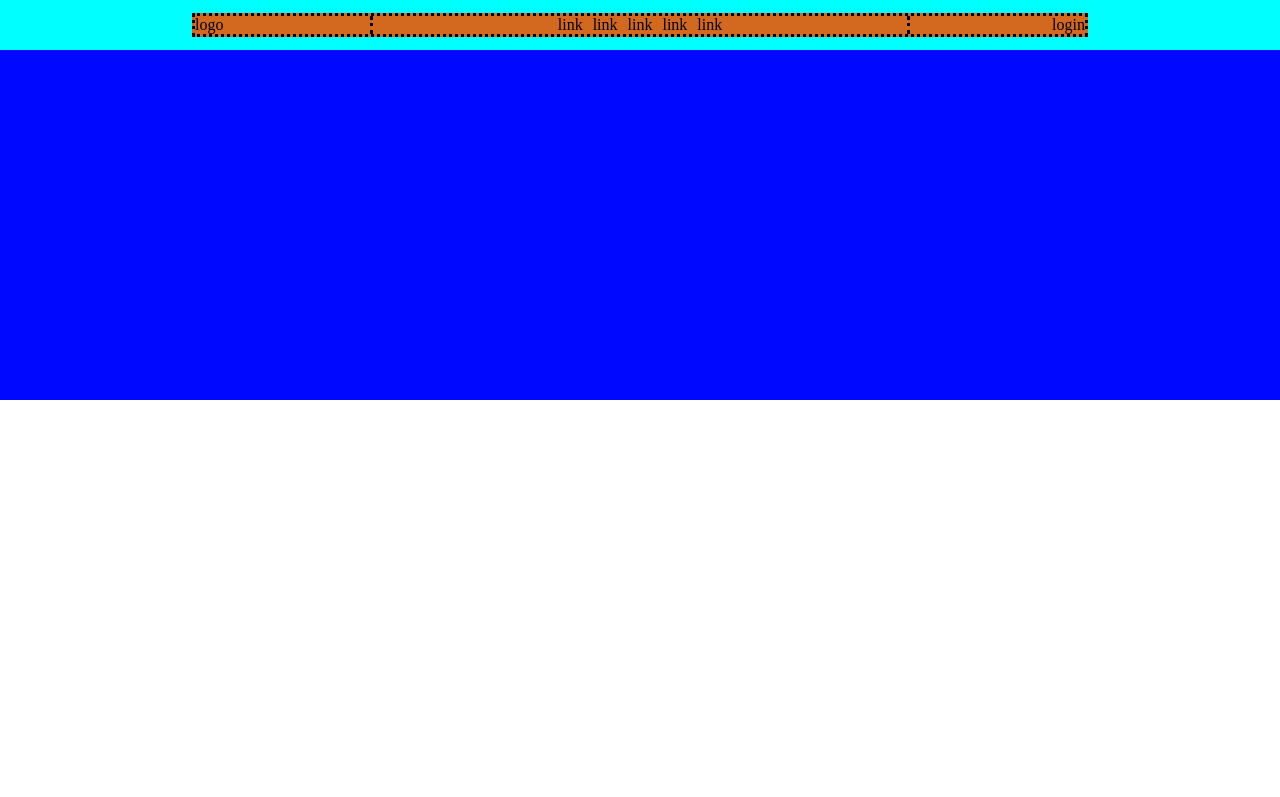
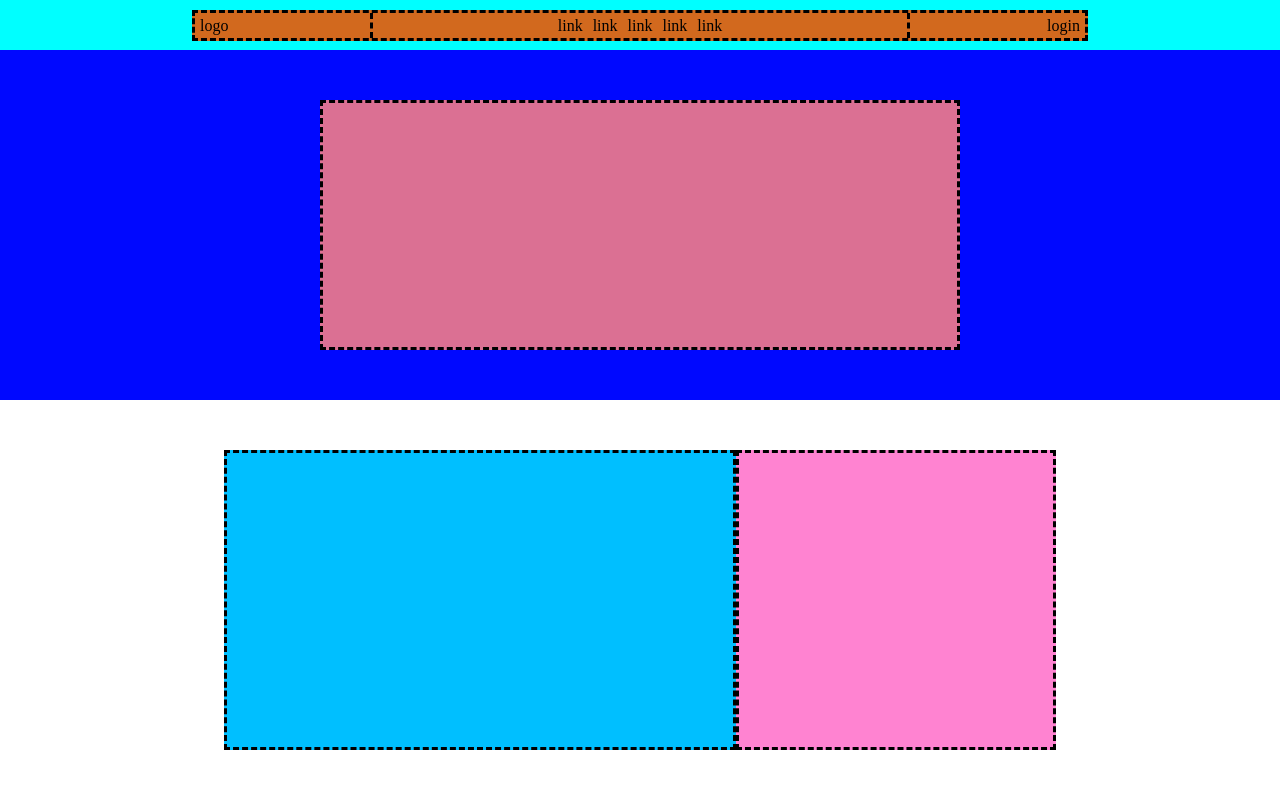
Before and after one commit to ValerioViteritti/htmlcss-struttura-discord, a plain HTML site: page index.html in a window 1280 px wide. Shown: the top 797 px of the page. Drawn offline with Linux system fonts and the light colour scheme.

Commit message:
layout main

```diff
--- a/css/style.css
+++ b/css/style.css
@@ -25,19 +25,20 @@ body{
 #nav{
     background-color: chocolate;
     width: 70%;
+    line-height: 25px;
     display: flex;
     justify-content: space-between;
-    border-style: dotted;
+    border-style: dashed;
 }
 #logo{
     width: 20%;
-    border-right-style: dotted;
+    border-right-style: dashed;
+    padding-left: 5px;
 
 }
 
 #nav ul{
     display: flex;
-
 }
 
 ul li{
@@ -45,10 +46,15 @@ ul li{
 
 }
 
+#nav a{
+    color: black;
+}
+
 #login{
     width: 20%;
-    border-left-style: dotted;
+    border-left-style: dashed;
     text-align: right;
+    padding-right: 5px;
 
 }
 
@@ -57,6 +63,16 @@ ul li{
 #header-sub-nav{
     background-color: rgb(0, 8, 255);
     height: 350px;
+    display: flex;
+    justify-content: center;
+    align-items: center;
+}
+
+#header-sub-nav div{
+    background-color: palevioletred;
+    width: 50%;
+    min-height: 250px;
+    border-style: dashed;
 
 }
 
@@ -66,20 +82,53 @@ ul li{
     background-color: rgb(255, 255, 255);
     height: 400px;
     display: flex;
+    justify-content: center;
+    align-items: center;
 
 }
+
+.big-blue{
+    background-color: deepskyblue;
+    min-height: 300px;
+    width: 40%;
+    border-style:  dashed;
+
+
+}
+
+.little-pink{
+    background-color: rgb(255, 131, 209);
+    min-height: 300px;
+    width: 25%;
+    border-style: dashed;
+
+}
+
+
 
 .section-main-cnt{
     background-color: rgb(127, 127, 127);
     height: 400px;
     display: flex;
+    justify-content: center;
+    align-items: center;
 
 }
 
 .section-main-down{
     background-color: rgb(127, 127, 127);
     height: 650px;
+    display: flex;
+    justify-content: center;
+    align-items: center;
 
+}
+
+.section-main-down div{
+    background-color: green;
+    min-height: 550px;
+    width: 65%;
+    border-style: dashed;
 }
 /* Regole del footer */
 
--- a/index.html
+++ b/index.html
@@ -11,18 +11,19 @@
     <header>
         <nav id="header-nav">
             <div id="nav">
-                <div id="logo">logo</div>
+                <div id="logo"><a href="#">logo</a></div>
                 <div>
                     <ul>
-                    <li>link</li>
-                    <li>link</li>
-                    <li>link</li>
-                    <li>link</li>
-                    <li>link</li>
+                    <li><a href="#">link</a></li>
+                    <li><a href="#">link</a></li>
+                    <li><a href="#">link</a></li>
+                    <li><a href="#">link</a></li>
+                    <li><a href="#">link</a></li>
+
                     </ul>
                 </div>
 
-                <div id="login">login</div>
+                <div id="login"><a href="#">login</a></div>
 
 
             </div>
@@ -30,6 +31,9 @@
 
         </nav>
         <div id="header-sub-nav">
+            <div>
+
+            </div>
 
         </div>
 
@@ -38,10 +42,21 @@
     <!-- Parte del main -->
 
     <main>
-        <section class="section-main"></section>
-        <section class="section-main-cnt"></section>
-        <section class="section-main"></section>
-        <section class="section-main-down"></section>
+        <section class="section-main">
+            <div class="big-blue"></div>
+            <div class="little-pink"></div>
+        </section>
+        <section class="section-main-cnt">
+            <div class="little-pink"></div>
+            <div class="big-blue"></div>
+        </section>
+        <section class="section-main">
+            <div class="big-blue"></div>
+            <div class="little-pink"></div>
+        </section>
+        <section class="section-main-down">
+            <div></div>
+        </section>
     </main>
 
 
```
